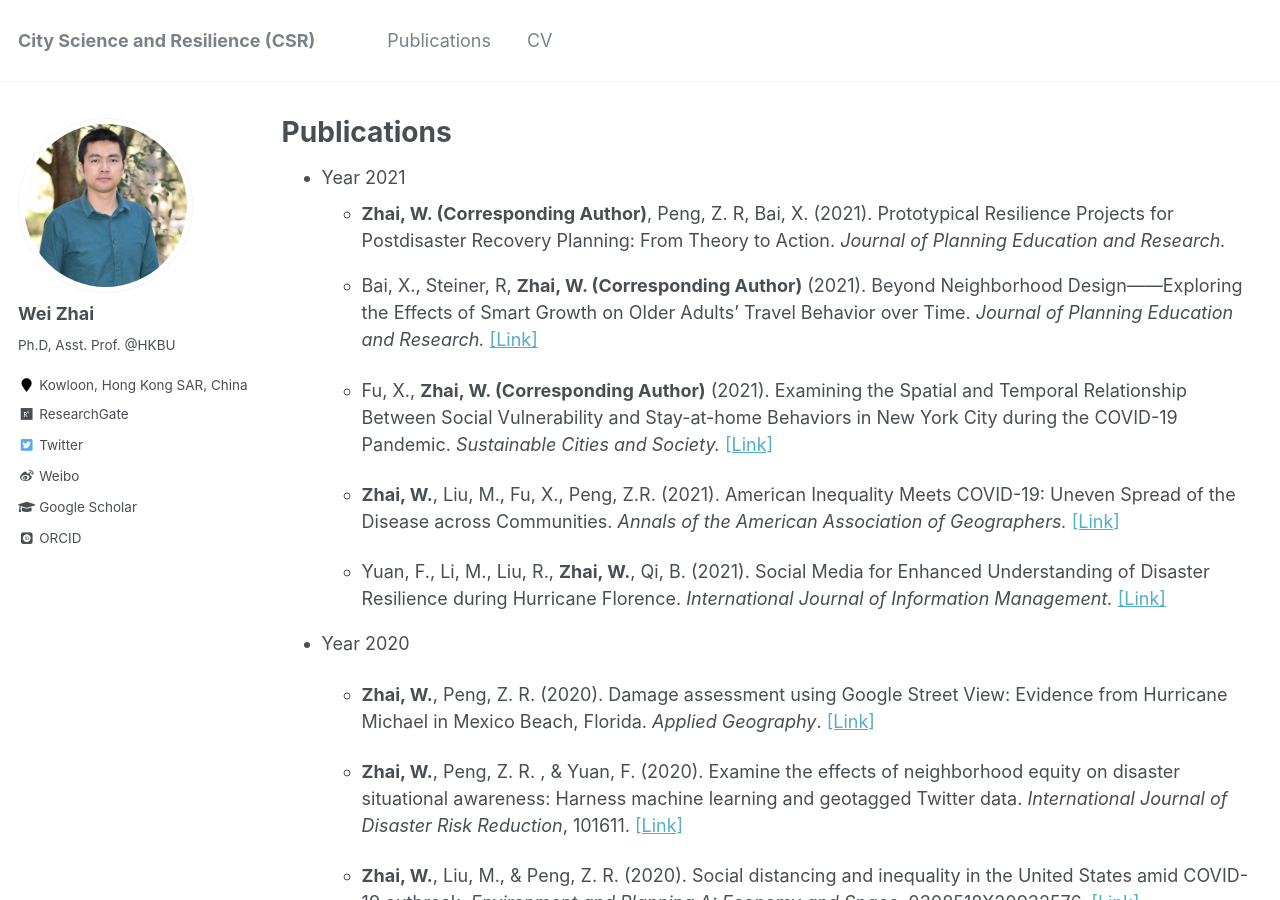
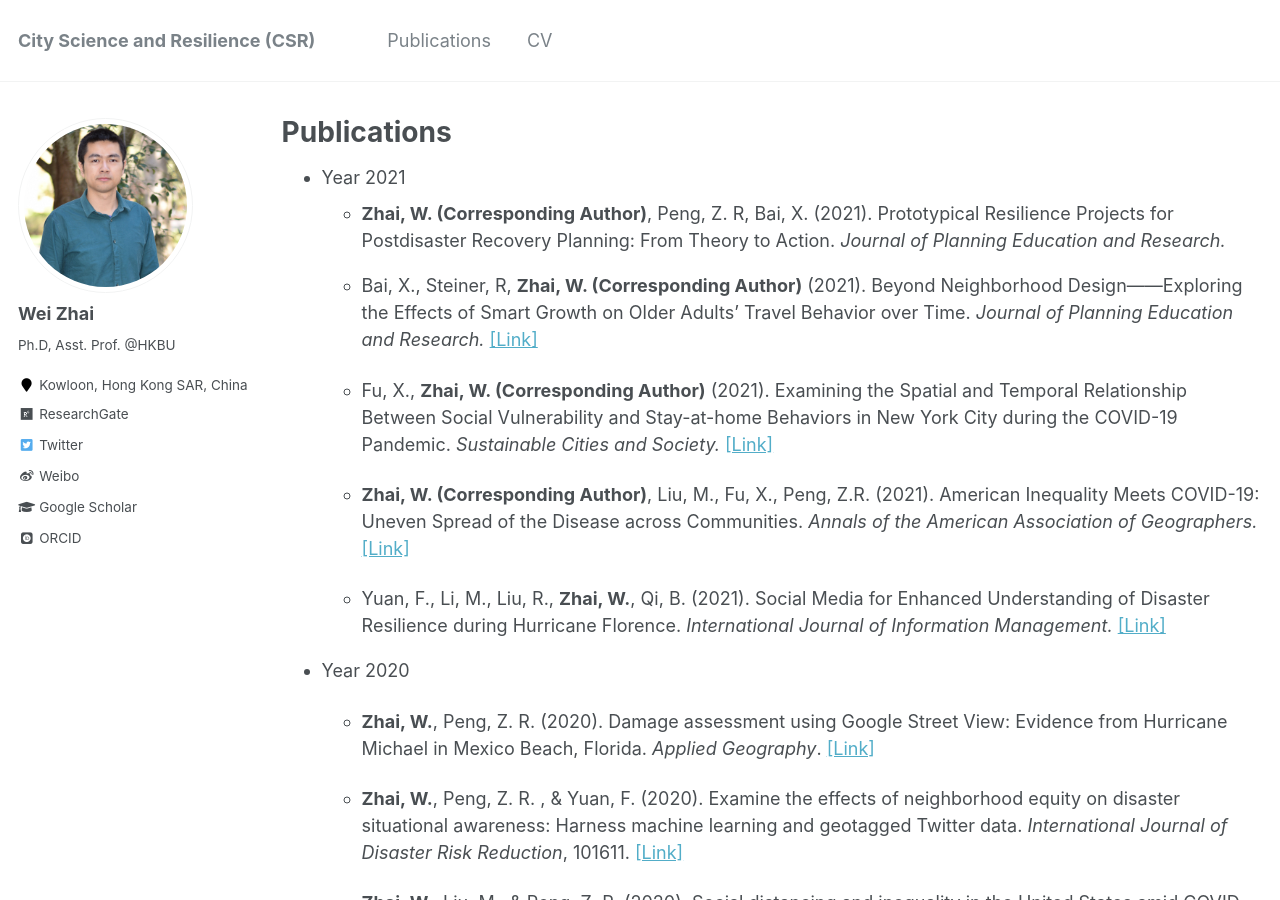
Before and after one commit to skywalkerzhai/weizhai.github.io, a Jekyll site: the page built from _pages/publications.md, in a window 1280 px wide and 900 px high. Built offline with Jekyll 4.4.1, drawn with Linux system fonts in a browser that asks for light colours; some web fonts are replaced.

Commit message:
Update publications.md

```diff
--- a/_pages/publications.md
+++ b/_pages/publications.md
@@ -11,7 +11,7 @@ author_profile: true
 
   * Fu, X., **Zhai, W. (Corresponding Author)** (2021).  Examining the Spatial and Temporal Relationship Between Social Vulnerability and Stay-at-home Behaviors in New York City during the COVID-19 Pandemic. *Sustainable Cities and Society.* [[Link]](https://doi.org/10.1016/j.scs.2021.102757)
 
-  * **Zhai, W.**, Liu, M., Fu, X., Peng, Z.R. (2021). American Inequality Meets COVID-19: Uneven Spread of the Disease across Communities. *Annals of the American Association of Geographers.* [[Link]](https://www.tandfonline.com/doi/abs/10.1080/24694452.2020.1866489?journalCode=raag21)
+  * **Zhai, W. (Corresponding Author)**, Liu, M., Fu, X., Peng, Z.R. (2021). American Inequality Meets COVID-19: Uneven Spread of the Disease across Communities. *Annals of the American Association of Geographers.* [[Link]](https://www.tandfonline.com/doi/abs/10.1080/24694452.2020.1866489?journalCode=raag21)
 
   * Yuan, F., Li, M., Liu, R., **Zhai, W.**, Qi, B. (2021). Social Media for Enhanced Understanding of Disaster Resilience during Hurricane Florence. *International Journal of Information Management.* [[Link]](https://www.sciencedirect.com/science/article/pii/S0268401220314882?dgcid=coauthor)
 
```
